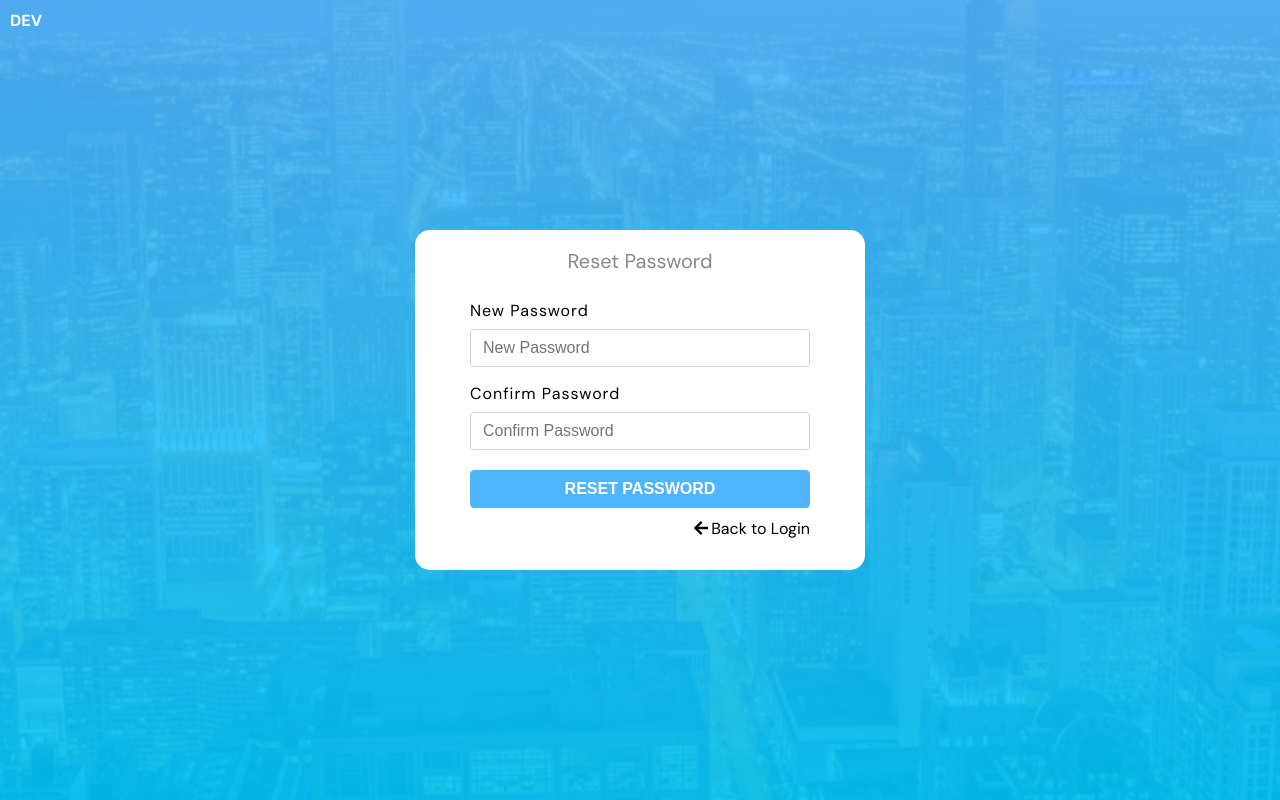
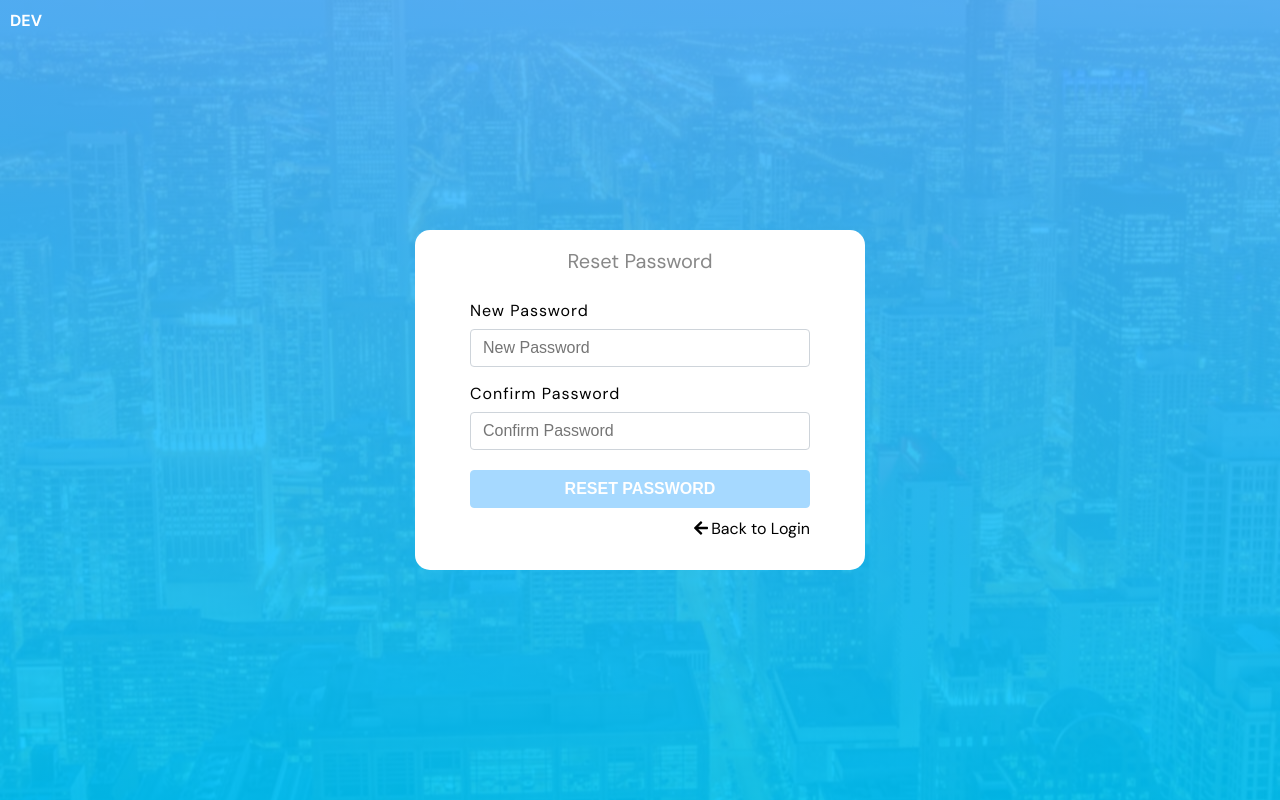
Before and after one commit to deekay-e/gixtr, a React (Create React App) app: page /reset-password in a window 1280 px wide. Built offline with nearby package versions, Linux system fonts and the light colour scheme.

Commit message:
feat: edit auth components

```diff
--- a/src/components/input/Input.js
+++ b/src/components/input/Input.js
@@ -3,7 +3,17 @@ import PropTypes from 'prop-types'
 
 import './Input.scss'
 
-const Input = ({ id, name, type, value, className, labelText, placeholder, handleChange }) => {
+const Input = ({
+  id,
+  name,
+  type,
+  value,
+  className,
+  labelText,
+  placeholder,
+  handleChange,
+  style
+}) => {
   return (
     <>
       <div className="form-row">
@@ -21,6 +31,7 @@ const Input = ({ id, name, type, value, className, labelText, placeholder, handl
           onChange={handleChange}
           placeholder={placeholder}
           className={`form-input ${className}`}
+          style={style}
           autoComplete="false"
         />
       </div>
@@ -36,7 +47,8 @@ Input.propTypes = {
   className: PropTypes.string,
   labelText: PropTypes.string,
   placeholder: PropTypes.string,
-  handleChange: PropTypes.func
+  handleChange: PropTypes.func,
+  style: PropTypes.object
 }
 
 export default Input
--- a/src/pages/auth/forgot-password/ForgotPassword.js
+++ b/src/pages/auth/forgot-password/ForgotPassword.js
@@ -1,4 +1,4 @@
-import React from 'react'
+import React, { useState } from 'react'
 import { Link } from 'react-router-dom'
 import { FaArrowLeft } from 'react-icons/fa'
 
@@ -6,13 +6,46 @@ import './ForgotPassword.scss'
 import Input from '../../../components/input/Input'
 import Button from '../../../components/button/Button'
 import backgroundImage from '../../../assets/images/background.jpg'
+import { authService } from '../../../services/api/auth/auth.service'
 
 const ForgotPassword = () => {
+  const [email, setEmail] = useState('')
+  const [hasResponse, setHasResponse] = useState(false)
+  const [responseMessage, setResponseMessage] = useState('')
+  const [alertType, setAlertType] = useState('')
+  const [loading, setLoading] = useState(false)
+
+  const forgotPassword = async (event) => {
+    setLoading(true)
+    event.preventDefault()
+    try {
+      const res = await authService.forgotPassword(email)
+
+      // 1 - set logged un to true in local storage
+      // 2 - set username in local storage
+      // 3 - dispatch user to redux
+
+      setEmail('')
+      setLoading(true)
+      setHasResponse(false)
+      setAlertType('alert-success')
+      setResponseMessage(res?.data.message)
+    } catch (error) {
+      setLoading(false)
+      setHasResponse(true)
+      setAlertType('alert-error')
+      setResponseMessage(error?.response?.data.message)
+    }
+  }
+
   return (
     <div className="container-wrapper" style={{ backgroundImage: `url(${backgroundImage})` }}>
       <div className="environment">DEV</div>
       <div className="container-wrapper-auth">
-        <div className="tabs forgot-password-tabs">
+        <div
+          className="tabs forgot-password-tabs"
+          style={{ height: `${responseMessage ? '300px' : ''}` }}
+        >
           <div className="tabs-auth">
             <ul className="tab-group">
               <li className="tab">
@@ -22,25 +55,28 @@ const ForgotPassword = () => {
 
             <div className="tab-item">
               <div className="auth-inner">
-                {/* <div className="alerts alert-error" role="alert">
-                  Error message
-                </div> */}
-                <form className="auth-form">
+                {hasResponse && responseMessage && (
+                  <div className={`alerts ${alertType}`} role="alert">
+                    {responseMessage}
+                  </div>
+                )}
+                <form className="auth-form" onSubmit={forgotPassword}>
                   <div className="form-input-container">
                     <Input
                       id="email"
                       name="email"
                       type="email"
-                      value="chi.pra@kaycee.co"
+                      value={email}
                       labelText="Email"
                       placeholder="Enter your email"
-                      handleChange={() => {}}
+                      style={{ border: `${hasResponse ? '1px solid #fa9b8a' : ''}` }}
+                      handleChange={(event) => setEmail(event.target.value)}
                     />
                   </div>
                   <Button
-                    label={'FORGOT PASSWORD'}
+                    label={`${loading ? 'FORGOT PASSWORD IN PROGRESS...' : 'FORGOT PASSWORD'}`}
                     className="auth-button button"
-                    disabled={true}
+                    disabled={!email}
                   />
 
                   <Link to={'/'}>
--- a/src/pages/auth/login/Login.js
+++ b/src/pages/auth/login/Login.js
@@ -1,10 +1,11 @@
-import React, { useState } from 'react'
+import React, { useState, useEffect } from 'react'
 import { Link } from 'react-router-dom'
 import { FaArrowRight } from 'react-icons/fa'
 
 import './Login.scss'
 import Input from '../../../components/input/Input'
 import Button from '../../../components/button/Button'
+import { authService } from '../../../services/api/auth/auth.service'
 
 const Login = () => {
   const [user, setUser] = useState({})
@@ -24,15 +25,15 @@ const Login = () => {
         login,
         password
       })
-      setPersistLogin(persistLogin)
       console.log(res)
 
       // 1 - set logged un to true in local storage
       // 2 - set username in local storage
       // 3 - dispatch user to redux
 
+      setHasError(false)
       setUser(res.data.user)
-      setHasError(false)
+      setPersistLogin(persistLogin)
       setAlertType('alert-success')
     } catch (error) {
       setLoading(false)
--- a/src/pages/auth/reset-password/ResetPassword.js
+++ b/src/pages/auth/reset-password/ResetPassword.js
@@ -1,21 +1,51 @@
-import React from 'react'
+import React, { useState } from 'react'
 import PropTypes from 'prop-types'
-import { Link } from 'react-router-dom'
+import { Link, useSearchParams } from 'react-router-dom'
 import { FaArrowLeft } from 'react-icons/fa'
 
 import './ResetPassword.scss'
 import Input from '../../../components/input/Input'
 import Button from '../../../components/button/Button'
 import backgroundImage from '../../../assets/images/background.jpg'
+import { authService } from '../../../services/api/auth/auth.service'
 
-const ResetPassword = ({ password, confirmPassword }) => {
+const ResetPassword = () => {
+  const [password, setPassword] = useState('')
+  const [cPassword, setCPassword] = useState('')
+  const [hasResponse, setHasResponse] = useState(false)
+  const [responseMessage, setResponseMessage] = useState('')
+  const [alertType, setAlertType] = useState('')
+  const [loading, setLoading] = useState(false)
+  const [searchParams] = useSearchParams()
+
+  const resetPassword = async (event) => {
+    setLoading(true)
+    event.preventDefault()
+    try {
+      const body = { password, cPassword }
+      const token = searchParams.get('token')
+      const res = await authService.resetPassword(token, body)
+
+      setPassword('')
+      setCPassword('')
+      setLoading(false)
+      setResponseMessage(res?.data.message)
+      setAlertType('alert-success')
+      setHasResponse(false)
+    } catch (error) {
+      setLoading(false)
+      setHasResponse(true)
+      setAlertType('alert-error')
+      setResponseMessage(error?.response?.data.message)
+    }
+  }
   return (
     <div className="container-wrapper" style={{ backgroundImage: `url(${backgroundImage})` }}>
       <div className="environment">DEV</div>
       <div className="container-wrapper-auth">
         <div
           className="tabs reset-password-tabs"
-          /* style={{ height: `${responseMessage ? '400px' : ''}` }} */
+          style={{ height: `${responseMessage ? '400px' : ''}` }}
         >
           <div className="tabs-auth">
             <ul className="tab-group">
@@ -25,10 +55,12 @@ const ResetPassword = ({ password, confirmPassword }) => {
             </ul>
             <div className="tab-item">
               <div className="auth-inner">
-                {/* <div className="alerts alert-error" role="alert">
-                  Error message
-                </div> */}
-                <form className="reset-password-form">
+                {hasResponse && responseMessage && (
+                  <div className={`alerts ${alertType}`} role="alert">
+                    {responseMessage}
+                  </div>
+                )}
+                <form className="reset-password-form" onSubmit={resetPassword}>
                   <div className="form-input-container">
                     <Input
                       id="password"
@@ -37,19 +69,25 @@ const ResetPassword = ({ password, confirmPassword }) => {
                       value={password}
                       labelText="New Password"
                       placeholder="New Password"
-                      handleChange={() => {}}
+                      style={{ border: `${hasResponse ? '1px solid #fa9b8a' : ''}` }}
+                      handleChange={(event) => setPassword(event.target.value)}
                     />
                     <Input
-                      id="cpassword"
-                      name="cpassword"
+                      id="cPassword"
+                      name="cPassword"
                       type="password"
-                      value={confirmPassword}
+                      value={cPassword}
                       labelText="Confirm Password"
                       placeholder="Confirm Password"
-                      handleChange={() => {}}
+                      style={{ border: `${hasResponse ? '1px solid #fa9b8a' : ''}` }}
+                      handleChange={(event) => setCPassword(event.target.value)}
                     />
                   </div>
-                  <Button label="RESET PASSWORD" className="auth-button button" disabled={false} />
+                  <Button
+                    label={`${loading ? 'RESET PASSWORD IN PROGRESS...' : 'RESET PASSWORD'}`}
+                    className="auth-button button"
+                    disabled={!password || !cPassword}
+                  />
 
                   <Link to={'/'}>
                     <span className="login">
```
